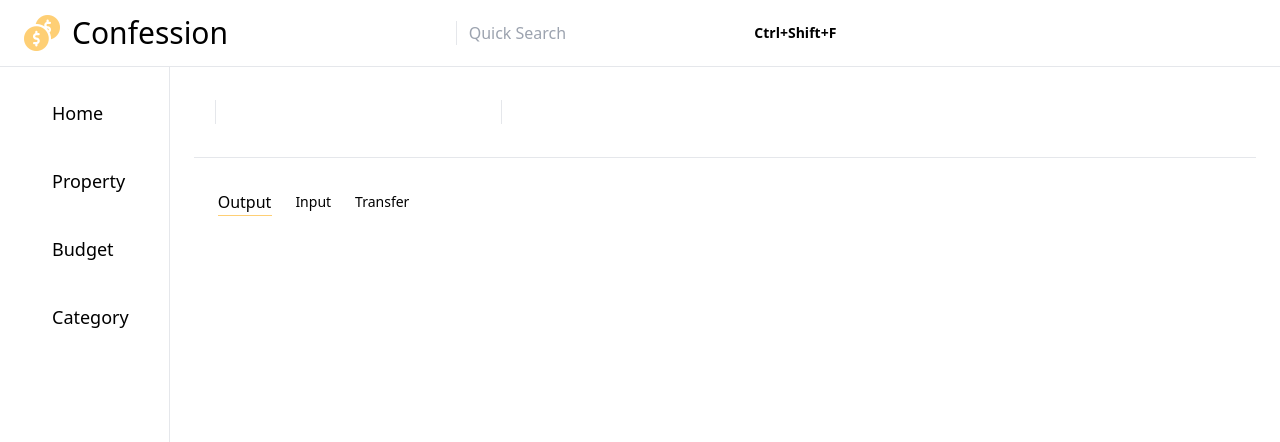
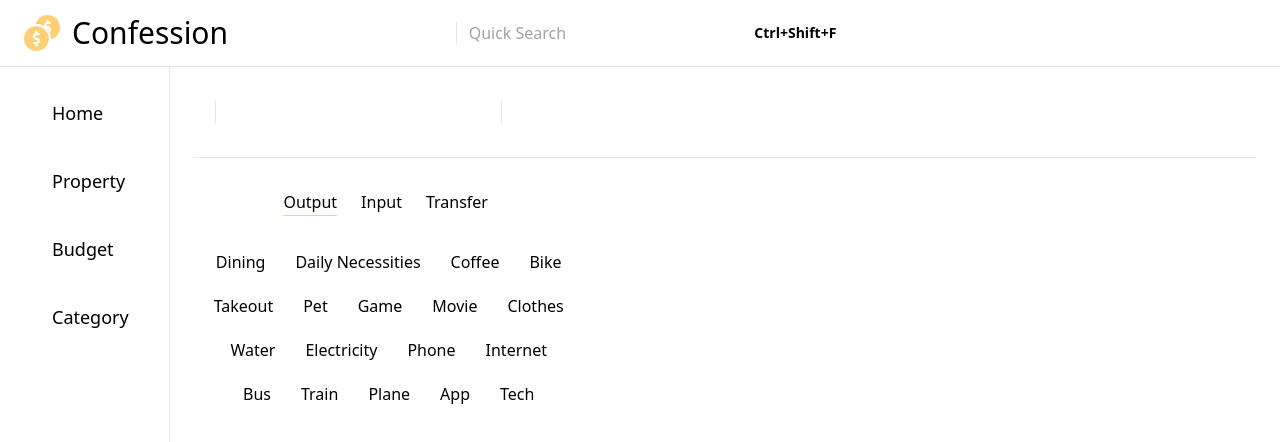
Before and after one commit to Caffeine19/confession, a Vue app: page / in a window 1280 px wide. Shown: the top 442 px of the page. Built offline with nearby package versions, Linux system fonts and the light colour scheme.

Commit message:
:sparkles: add CCategoryIcon,

```diff
--- /dev/null
+++ b/src/components/CCategoryIcon.vue
@@ -0,0 +1,44 @@
+<script setup lang="ts">
+import type { Category } from '@/types/category'
+withDefaults(
+  defineProps<
+    {
+      showLabel?: boolean
+      disabled: boolean
+      activated: boolean
+    } & Category
+  >(),
+  { showLabel: true, disabled: false, activated: false }
+)
+</script>
+<template>
+  <button
+    class="flex items-center rounded-full space-x-1.5 px-1.5 py-1 transition-colors group"
+    :class="
+      activated
+        ? ' dark:bg-cookie-200  dark:hover:bg-cookie-100'
+        : ' dark:bg-neutral-900   dark:hover:bg-neutral-800'
+    "
+  >
+    <i
+      class="ph-fill transition-colors"
+      :class="[
+        icon,
+        activated
+          ? 'dark:text-neutral-950 dark:group-hover:text-neutral-800 '
+          : 'dark:text-neutral-300 dark:group-hover:text-neutral-200 '
+      ]"
+      style="font-size: 24px"
+    ></i>
+    <p
+      class="text-base font-normal transition-colors"
+      :class="
+        activated
+          ? 'dark:text-neutral-950 dark:group-hover:text-neutral-800 '
+          : 'dark:text-neutral-300 dark:group-hover:text-neutral-200 '
+      "
+    >
+      {{ label }}
+    </p>
+  </button>
+</template>
--- a/src/components/CTabRadio.vue
+++ b/src/components/CTabRadio.vue
@@ -17,42 +17,39 @@ const activatedTabIndex = computed(() => {
   return tabOptions.value.findIndex((tab) => tab.value === value.value)
 })
 
-const activatedTabPosition = reactive({
-  left: 0,
-  width: 0
+// const activatedTabPosition = reactive({
+//   left: 0,
+//   width: 0
+// })
+// watch(
+//   value,
+//   () => {
+//     nextTick(() => {
+//       if (tabRef.value) {
+//         const tab = tabRef.value[activatedTabIndex.value]
+
+//         activatedTabPosition.left = tab.offsetLeft
+//         activatedTabPosition.width = tab.offsetWidth
+//       }
+//     })
+//   },
+//   { immediate: true }
+// )
+
+const activatedTabPosition = computed(() => {
+  if (tabRef.value) {
+    const tab = tabRef.value[activatedTabIndex.value]
+    return {
+      left: tab.offsetLeft,
+      width: tab.offsetWidth
+    }
+  } else {
+    return {
+      left: 0,
+      width: 0
+    }
+  }
 })
-watch(
-  value,
-  () => {
-    nextTick(() => {
-      if (tabRef.value) {
-        const tab = tabRef.value[activatedTabIndex.value]
-
-        activatedTabPosition.left = tab.offsetLeft
-        activatedTabPosition.width = tab.offsetWidth
-      }
-    })
-  },
-  { immediate: true }
-)
-
-// const activatedTabPosition = computed(() => {
-//     nextTick(()=>{
-//         console.log(tabRef.value)
-//     })
-//   if (tabRef.value) {
-//     const tab = tabRef.value[activatedTabIndex.value]
-//     return {
-//       left: tab.offsetLeft,
-//       width: tab.offsetWidth
-//     }
-//   } else {
-//     return {
-//       left: 0,
-//       width: 0
-//     }
-//   }
-// })
 </script>
 <template>
   <div class="flex relative items-center px-6 py-2 rounded-lg dark:bg-neutral-900">
@@ -64,15 +61,15 @@ watch(
       class="transition-colors first:ml-0 ml-6"
       :class="
         value === tab.value
-          ? 'dark:text-cookie-200 dark:hover:text-cookie-100 text-base font-medium'
-          : 'dark:text-neutral-400 dark:hover:text-neutral-300 text-sm font-normal'
+          ? ' peer dark:text-cookie-200 dark:hover:text-cookie-100 text-base font-medium'
+          : 'dark:text-neutral-400 dark:hover:text-neutral-300 text-base font-normal'
       "
     >
       {{ tab.label }}
     </button>
 
     <div
-      class="absolute border-b border-cookie-200 bottom-1.5 transition-all"
+      class="absolute border-b border-cookie-200 bottom-1.5 transition-all peer-hover:border-cookie-100"
       :style="{ left: activatedTabPosition.left + 'px', width: activatedTabPosition.width + 'px' }"
     ></div>
   </div>
--- /dev/null
+++ b/src/mock/category.ts
@@ -0,0 +1,128 @@
+import type { Category } from '@/types/category'
+import type { EntryType } from '@/types/entry'
+
+const defaultOutputCategoryList: Omit<Category, 'type'>[] = [
+  {
+    label: 'Dining',
+    value: 'dining',
+    icon: 'ph-fork-knife'
+  },
+  {
+    label: 'Daily Necessities',
+    value: 'daily-necessities',
+    icon: 'ph-toilet-paper'
+  },
+  {
+    label: 'Coffee',
+    value: 'coffee',
+    icon: 'ph-coffee'
+  },
+  {
+    label: 'Bike',
+    value: 'bike',
+    icon: 'ph-bicycle'
+  },
+  {
+    label: 'Takeout',
+    value: 'takeout',
+    icon: 'ph-hamburger'
+  },
+  {
+    label: 'Pet',
+    value: 'pet',
+    icon: 'ph-paw-print'
+  },
+  {
+    label: 'Game',
+    value: 'game',
+    icon: 'ph-game-controller'
+  },
+  {
+    label: 'Movie',
+    value: 'movie',
+    icon: 'ph-film-slate'
+  },
+  {
+    label: 'Clothes',
+    value: 'clothes',
+    icon: 'ph-t-shirt'
+  },
+  {
+    label: 'Water',
+    value: 'water',
+    icon: 'ph-drop'
+  },
+  {
+    label: 'Electricity',
+    value: 'electricity',
+    icon: 'ph-lightning'
+  },
+  {
+    label: 'Phone',
+    value: 'phone',
+    icon: 'ph-phone-call'
+  },
+  {
+    label: 'Internet',
+    value: 'internet',
+    icon: 'ph-wifi-medium'
+  },
+  {
+    label: 'Bus',
+    value: 'bus',
+    icon: 'ph-bus'
+  },
+  {
+    label: 'Train',
+    value: 'train',
+    icon: 'ph-train'
+  },
+  {
+    label: 'Plane',
+    value: 'plane',
+    icon: 'ph-airplane-takeoff'
+  },
+  {
+    label: 'App',
+    value: 'app',
+    icon: 'ph-app-store-logo'
+  },
+  {
+    label: 'Tech',
+    value: 'Tech',
+    icon: 'ph-desktop-tower'
+  }
+]
+
+const defaultInputCategoryList: Omit<Category, 'type'>[] = [
+  {
+    label: 'Salary',
+    value: 'salary',
+    icon: 'ph-hammer'
+  },
+  {
+    label: 'Stock',
+    value: 'stock',
+    icon: 'ph-chart-line-up'
+  },
+  {
+    label: 'Bonus',
+    value: 'bonus',
+    icon: 'ph-medal'
+  },
+  {
+    label: 'Wool',
+    value: 'wool',
+    icon: 'ph-piggy-bank'
+  }
+]
+export const defaultCategoryList: Category[] = [
+  ...defaultOutputCategoryList.map((category) => ({
+    ...category,
+    type: 'output' as Exclude<EntryType, 'transfer'>
+  })),
+  ...defaultInputCategoryList.map((category) => ({
+    ...category,
+    type: 'input' as Exclude<EntryType, 'transfer'>
+  }))
+]
--- /dev/null
+++ b/src/stores/category.ts
@@ -0,0 +1,18 @@
+import { defineStore } from 'pinia'
+import { ref } from 'vue'
+
+import type { Category } from '@/types/category'
+
+import { defaultCategoryList } from '@/mock/category'
+
+export const useCategoryStore = defineStore('category', () => {
+  const categoryList = ref<Category[]>([])
+  const getCategoryList = () => {
+    categoryList.value = defaultCategoryList
+  }
+
+  return {
+    categoryList,
+    getCategoryList
+  }
+})
--- /dev/null
+++ b/src/types/category.ts
@@ -0,0 +1,8 @@
+import type { EntryType } from './entry'
+
+export interface Category {
+  type: Exclude<EntryType, 'transfer'>
+  icon: string
+  value: string
+  label: string
+}
--- /dev/null
+++ b/src/types/entry.ts
@@ -0,0 +1 @@
+export type EntryType = 'output' | 'input' | 'transfer'
--- a/src/views/HomeView/HomeView.vue
+++ b/src/views/HomeView/HomeView.vue
@@ -1,5 +1,7 @@
 <script setup lang="ts">
-import { ref } from 'vue'
+import { ref, onMounted, computed } from 'vue'
+
+import { storeToRefs } from 'pinia'
 
 import CLogo from '@/components/CLogo.vue'
 import CInput from '@/components/CInput.vue'
@@ -8,18 +10,38 @@ import CDateInput from '@/components/CDateInput.vue'
 import CButton from '@/components/CButton.vue'
 import CDivider from '@/components/CDivider.vue'
 import CTabRadio, { type TabOption } from '@/components/CTabRadio.vue'
+import CCategoryIcon from '@/components/CCategoryIcon.vue'
 
 import RouteTabGroup from './RouteTabGroup.vue'
 
+import { type EntryType } from '@/types/entry'
+
+import { useCategoryStore } from '@/stores/category'
+import type { Category } from '@/types/category'
+
+const categoryStore = useCategoryStore()
+const { categoryList } = storeToRefs(categoryStore)
+onMounted(() => {
+  categoryStore.getCategoryList()
+})
+
 const searchKeyword = ref('')
 
-type EntryType = 'output' | 'input' | 'transfer'
 const entryTabValue = ref<EntryType>('output')
 const entryTabOptions: TabOption<EntryType>[] = [
   { label: 'Output', value: 'output' },
   { label: 'Input', value: 'input' },
   { label: 'Transfer', value: 'transfer' }
 ]
+
+const categoryListFilteredByEntryType = computed(() => {
+  return categoryList.value.filter((category) => category.type === entryTabValue.value)
+})
+
+const selectedCategory = ref()
+const setSelectedCategory = (category: Category) => {
+  selectedCategory.value = category
+}
 </script>
 
 <template>
@@ -35,7 +57,7 @@ const entryTabOptions: TabOption<EntryType>[] = [
       <button
         class="flex items-center justify-center dark:bg-neutral-900 p-2 rounded-lg w-fit justify-self-end"
       >
-        <i class="ph-fill ph-gear-fine dark:text-neutral-400" style="font-size: 24px"></i>
+        <i class="ph ph-gear-fine dark:text-neutral-400" style="font-size: 24px"></i>
       </button>
     </div>
 
@@ -54,8 +76,18 @@ const entryTabOptions: TabOption<EntryType>[] = [
         <CDivider></CDivider>
 
         <div class="flex">
-          <div>
+          <div class="flex flex-col space-y-6 items-center w-96">
             <CTabRadio v-model:value="entryTabValue" :tab-options="entryTabOptions"></CTabRadio>
+
+            <div class="flex gap-3 flex-wrap justify-center" v-if="entryTabValue !== 'transfer'">
+              <CCategoryIcon
+                v-for="category in categoryListFilteredByEntryType"
+                :key="category.value"
+                v-bind="category"
+                @click="setSelectedCategory(category)"
+                :activated="selectedCategory === category"
+              ></CCategoryIcon>
+            </div>
           </div>
           <div></div>
         </div>
```
